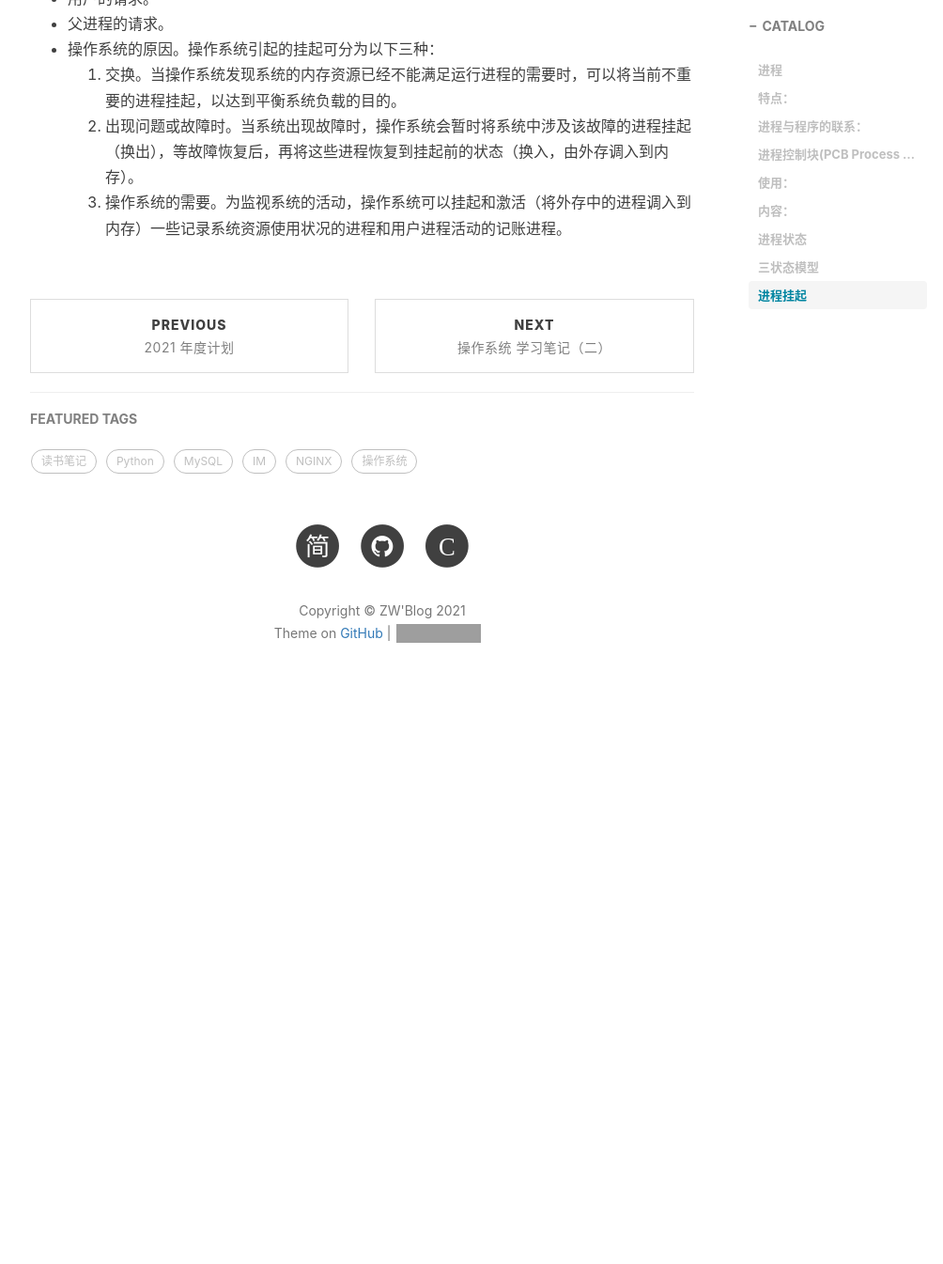
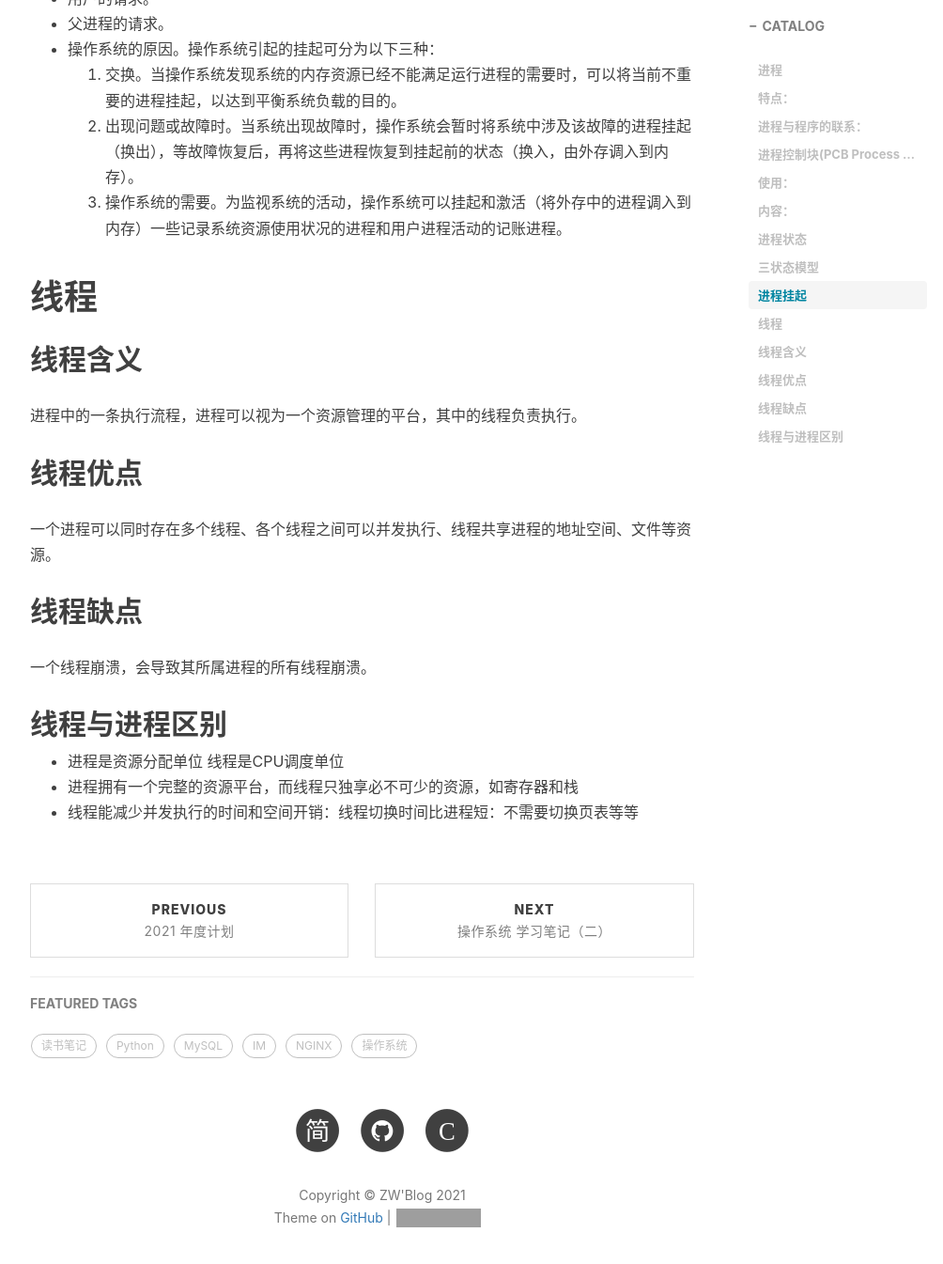
Before and after one commit to GitZW/gitzw.github.io, a Jekyll site: the page built from _posts/2021-02-28-操作系统笔记三.md, in a window 1280 px wide and 1400 px high, scrolled down 3703 px. Shown: the top 1345 px of the window at 94% size, without its empty margins (233-1237 px from the left). Built offline with Jekyll 4.4.1, drawn with Linux system fonts in a browser that asks for light colours; nearby versions of some CDN libraries; comment, search, counter and statistics services are not loaded; before the commit the page ends 4481 px from its top, so only the background shows below that; grey boxes are pictures that could not be loaded.

Commit message:
线程概念

```diff
--- a/_posts/2021-02-28-操作系统笔记三.md
+++ b/_posts/2021-02-28-操作系统笔记三.md
@@ -84,3 +84,20 @@ PCB是进程存在的唯一标志，每个进程都在操作系统中有一个
 1. 交换。当操作系统发现系统的内存资源已经不能满足运行进程的需要时，可以将当前不重要的进程挂起，以达到平衡系统负载的目的。
 2. 出现问题或故障时。当系统出现故障时，操作系统会暂时将系统中涉及该故障的进程挂起（换出），等故障恢复后，再将这些进程恢复到挂起前的状态（换入，由外存调入到内存）。
 3. 操作系统的需要。为监视系统的活动，操作系统可以挂起和激活（将外存中的进程调入到内存）一些记录系统资源使用状况的进程和用户进程活动的记账进程。
+
+
+# 线程
+
+## 线程含义
+进程中的一条执行流程，进程可以视为一个资源管理的平台，其中的线程负责执行。
+
+## 线程优点
+一个进程可以同时存在多个线程、各个线程之间可以并发执行、线程共享进程的地址空间、文件等资源。
+
+## 线程缺点
+一个线程崩溃，会导致其所属进程的所有线程崩溃。
+
+## 线程与进程区别
+* 进程是资源分配单位 线程是CPU调度单位
+* 进程拥有一个完整的资源平台，而线程只独享必不可少的资源，如寄存器和栈
+* 线程能减少并发执行的时间和空间开销：线程切换时间比进程短：不需要切换页表等等
```
